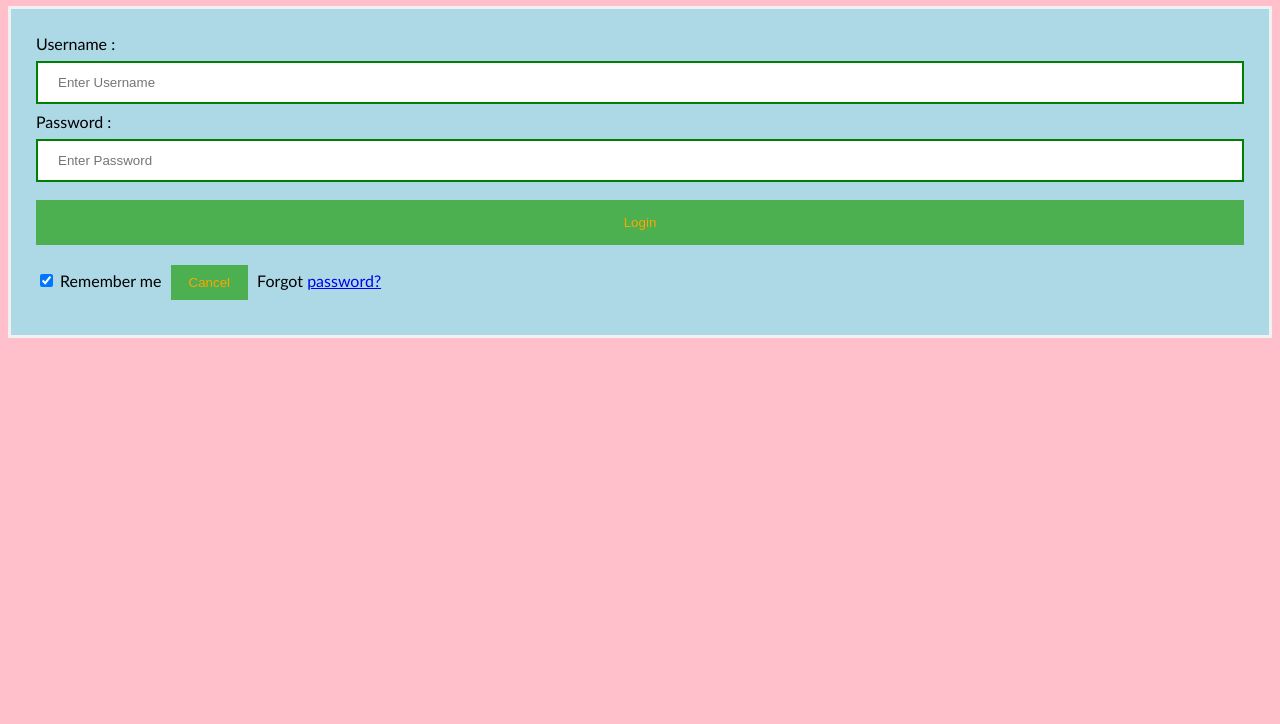
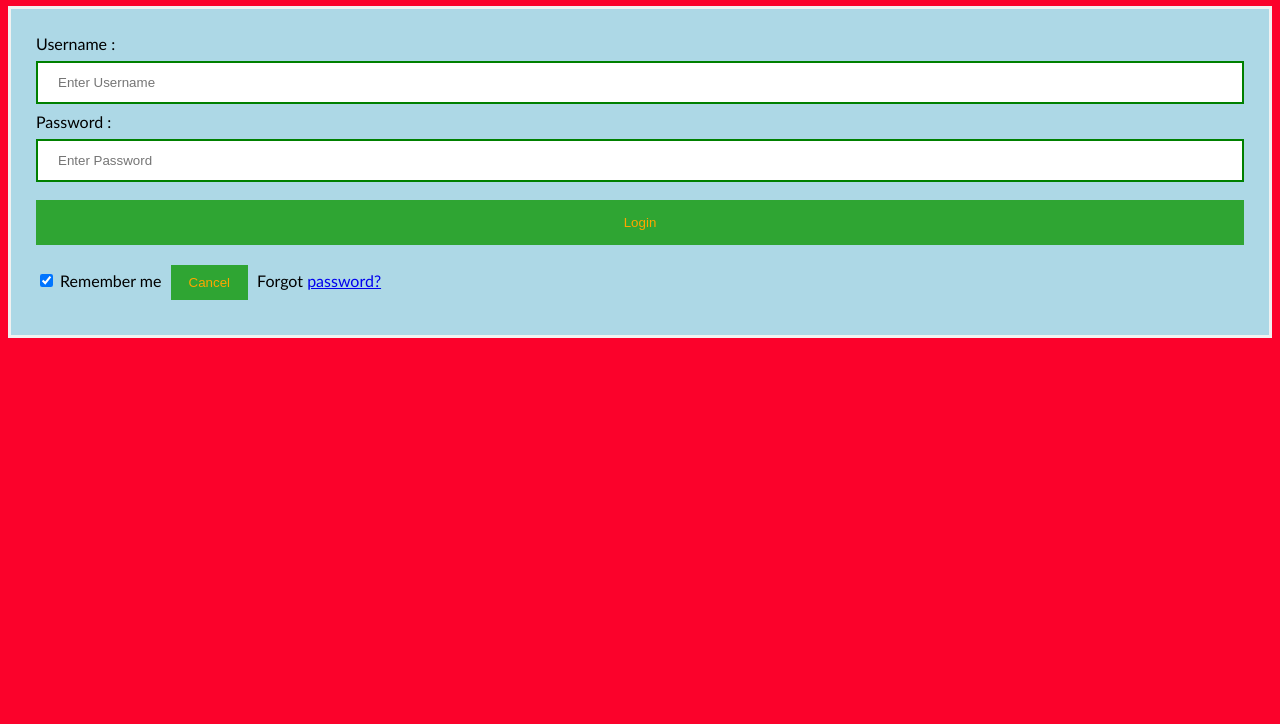
Before and after one commit to SaiRewanthGajula/HTML, a plain HTML site: page Index.html in a window 1280 px wide. Shown: the part 76-800 px from the top of the page. Drawn offline with Linux system fonts and the light colour scheme.

Commit message:
changed bg color

```diff
--- a/Index.html
+++ b/Index.html
@@ -6,16 +6,16 @@
 <style>
 Body {
   font-family: Calibri, Helvetica, sans-serif;
-  background-color: pink;
+  background-color: rgb(251, 2, 43);
 }
 button {
-       background-color: #4CAF50;
+       background-color: #2fa533;
        width: 100%;
         color: orange;
         padding: 15px;
         margin: 10px 0px;
         border: none;
-        cursor: pointer;
+
          }
  form {
         border: 3px solid #f1f1f1;
```
